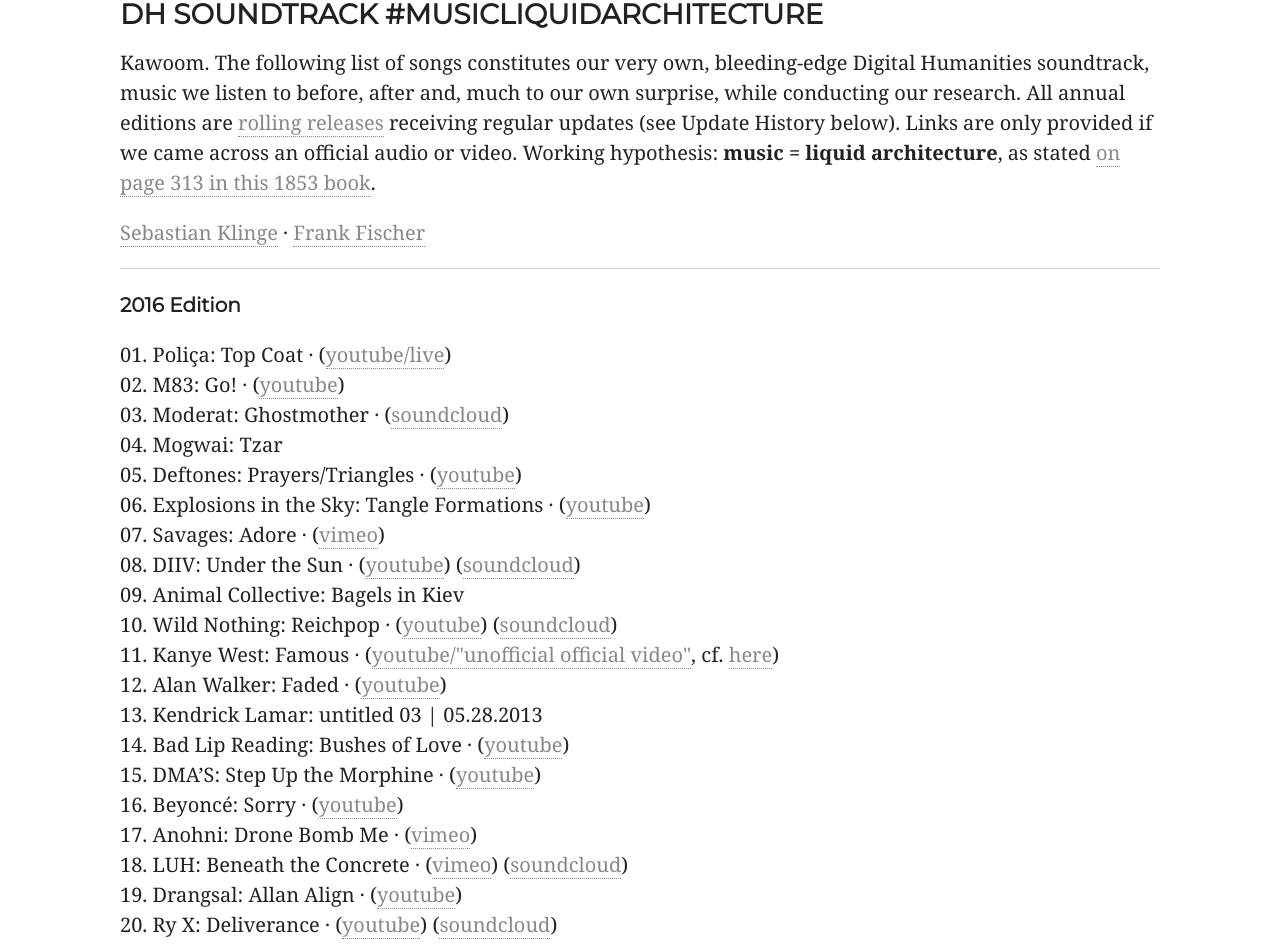
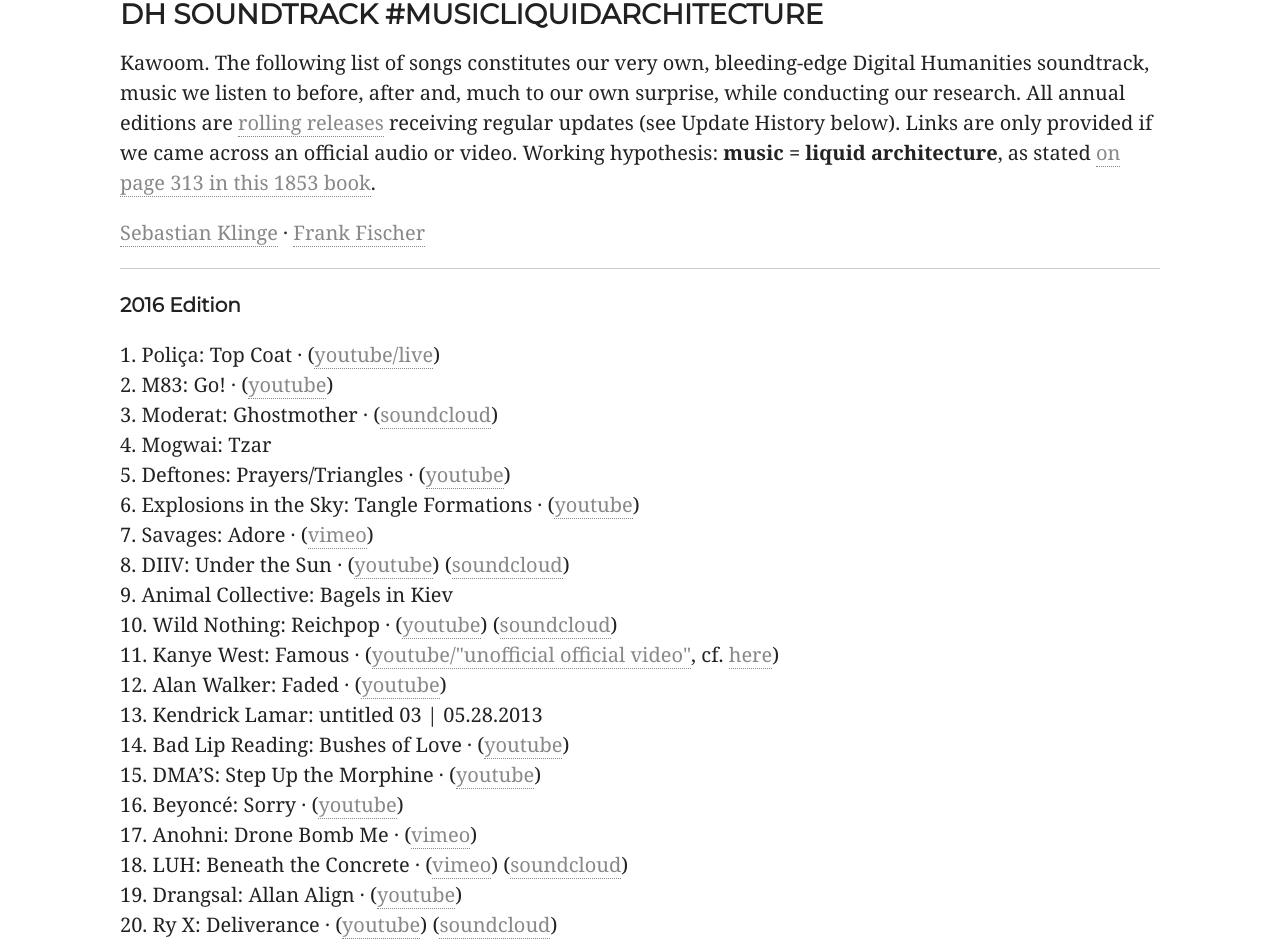
Before and after one commit to weltliteratur/blog, a Jekyll site: the page built from dh-soundtrack.md, in a window 1280 px wide. Shown: the part 350-1294 px from the top of the page. Built offline with Jekyll 4.4.1, drawn with Linux system fonts in a browser that asks for light colours; nearby versions of some CDN libraries; some web fonts are replaced.

Commit message:
no leading zeros in ordered lists

```diff
--- a/css/style.css
+++ b/css/style.css
@@ -132,7 +132,7 @@
 	margin: 20px 0;
 }
 ol {
-	list-style: decimal-leading-zero inside;
+	list-style: decimal inside;
 	margin: 20px 0;
 }
 
```
